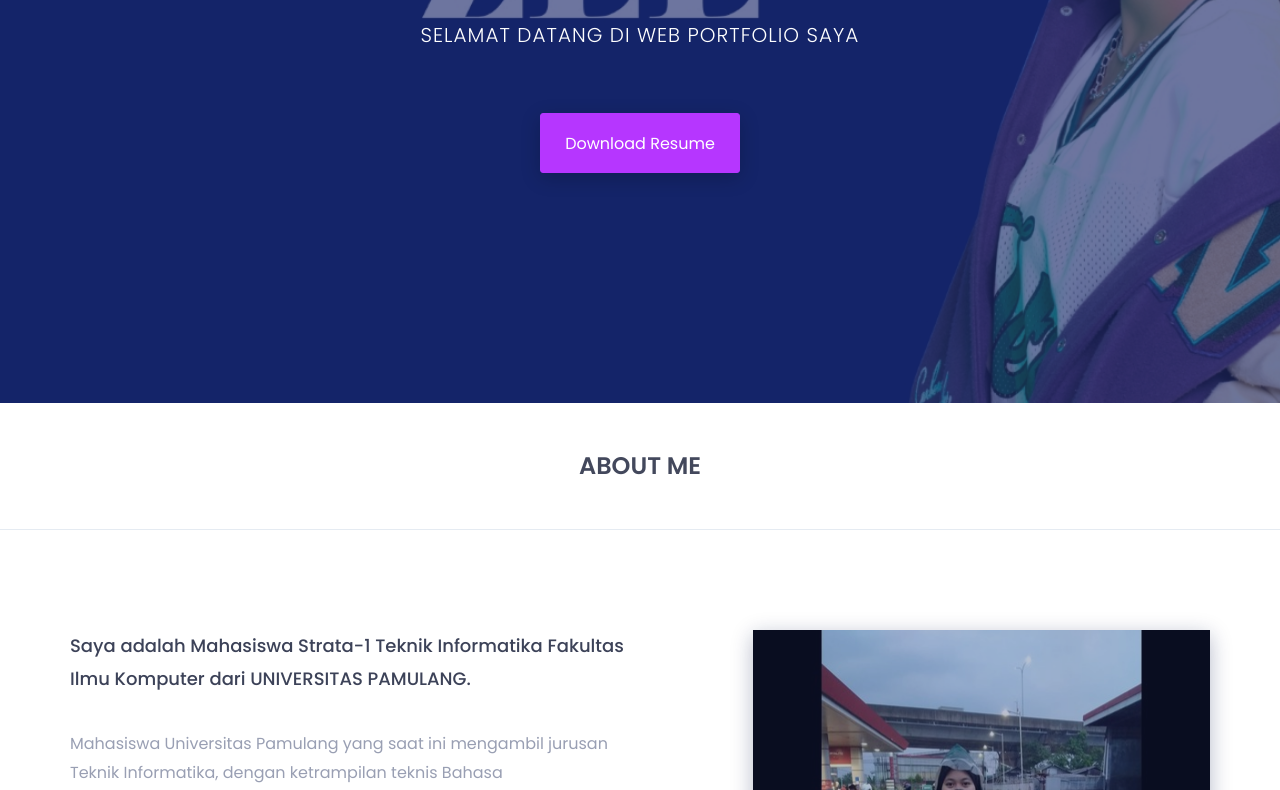
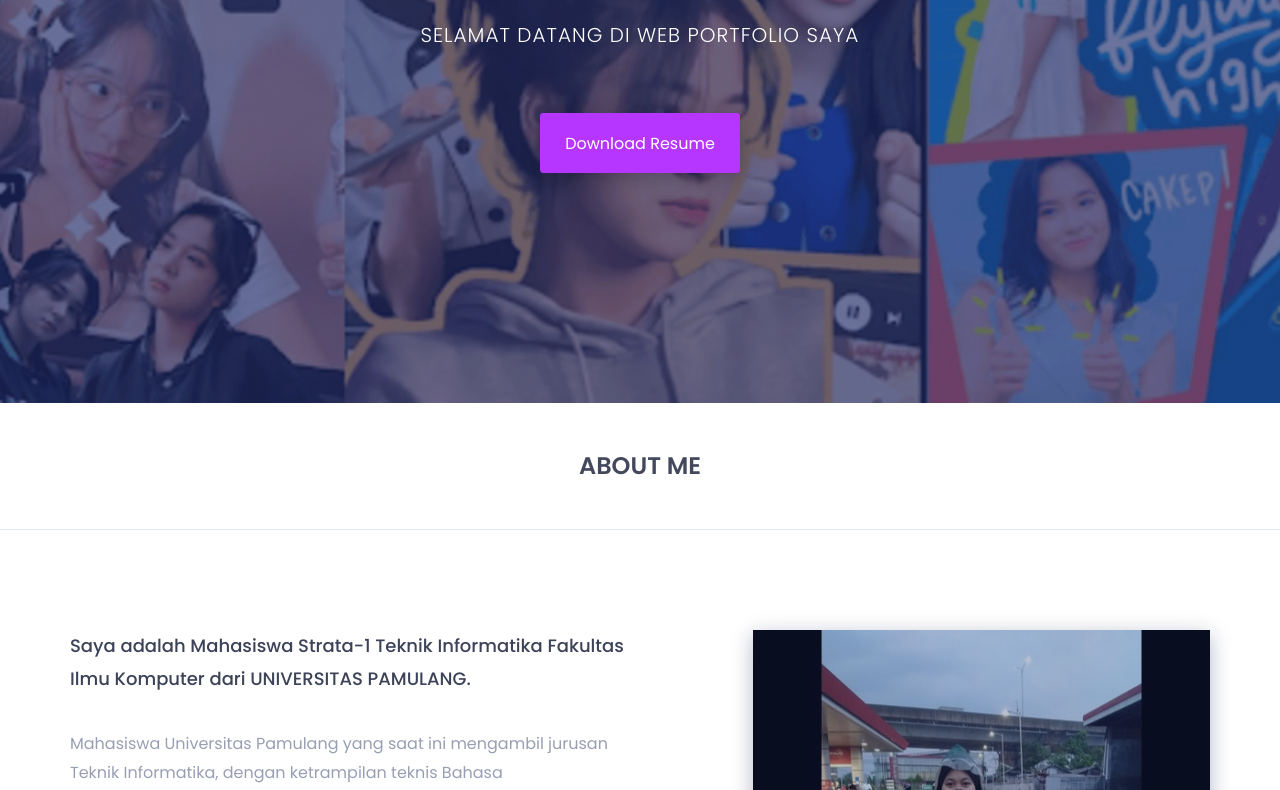
Before and after one commit to elyaa113/WebPortoElya, a plain HTML site: page index.html in a window 1280 px wide. Shown: the part 487-1277 px from the top of the page. Drawn offline with nearby package versions, Linux system fonts and the light colour scheme.

Commit message:
Update style.css
ubah banner web

```diff
--- a/assets/css/style.css
+++ b/assets/css/style.css
@@ -190,7 +190,7 @@ nav.navbar.bootsnav .navbar-toggle i{color: #d92cf9;}
     align-items: center;
     justify-content: center;
     position:relative;
-    background:url(../images/about/banner1.jpg)no-repeat;
+    background:url(../images/about/bane1.png)no-repeat;
     background-size:cover;
     background-position: center;
     height:890px;
```
